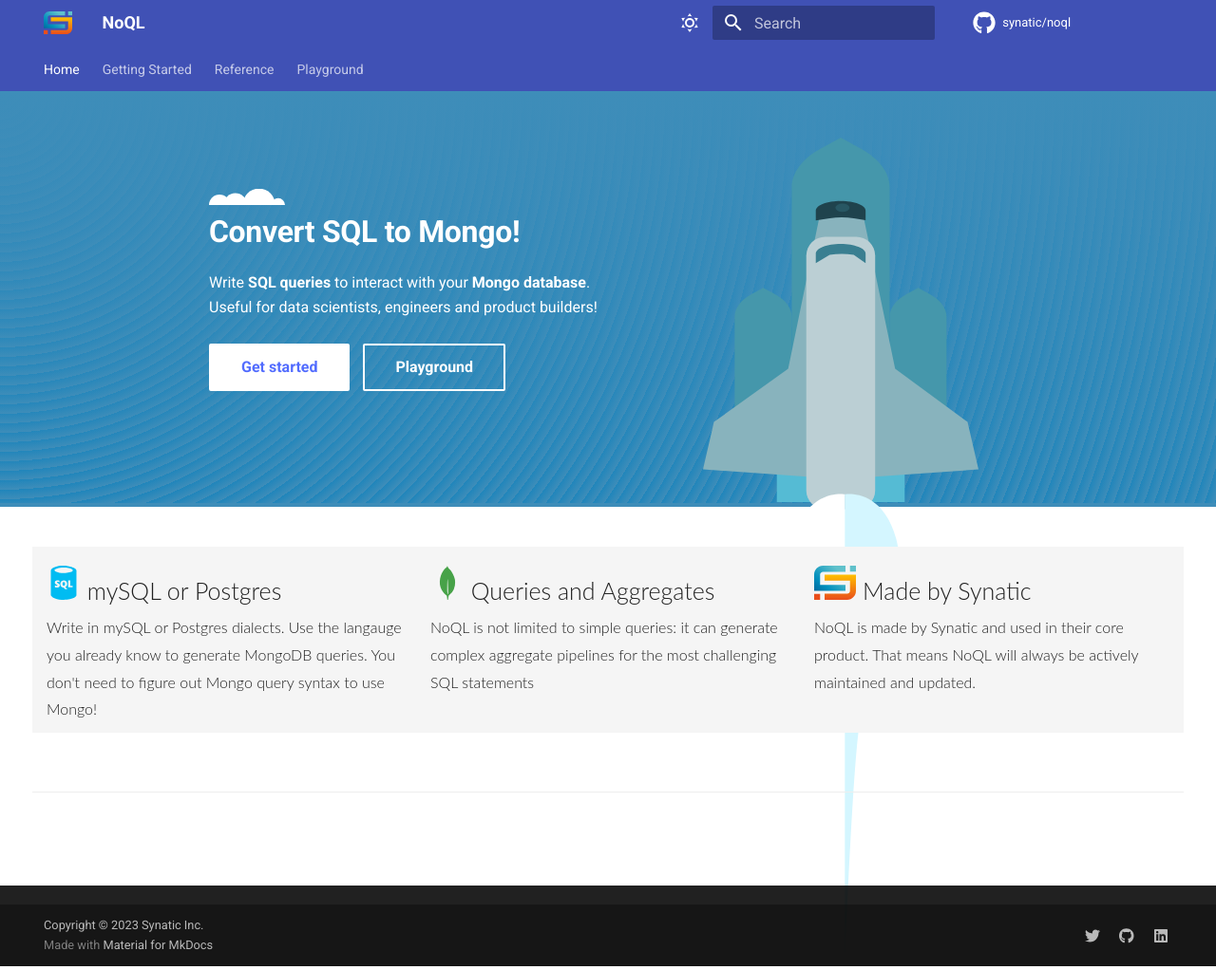
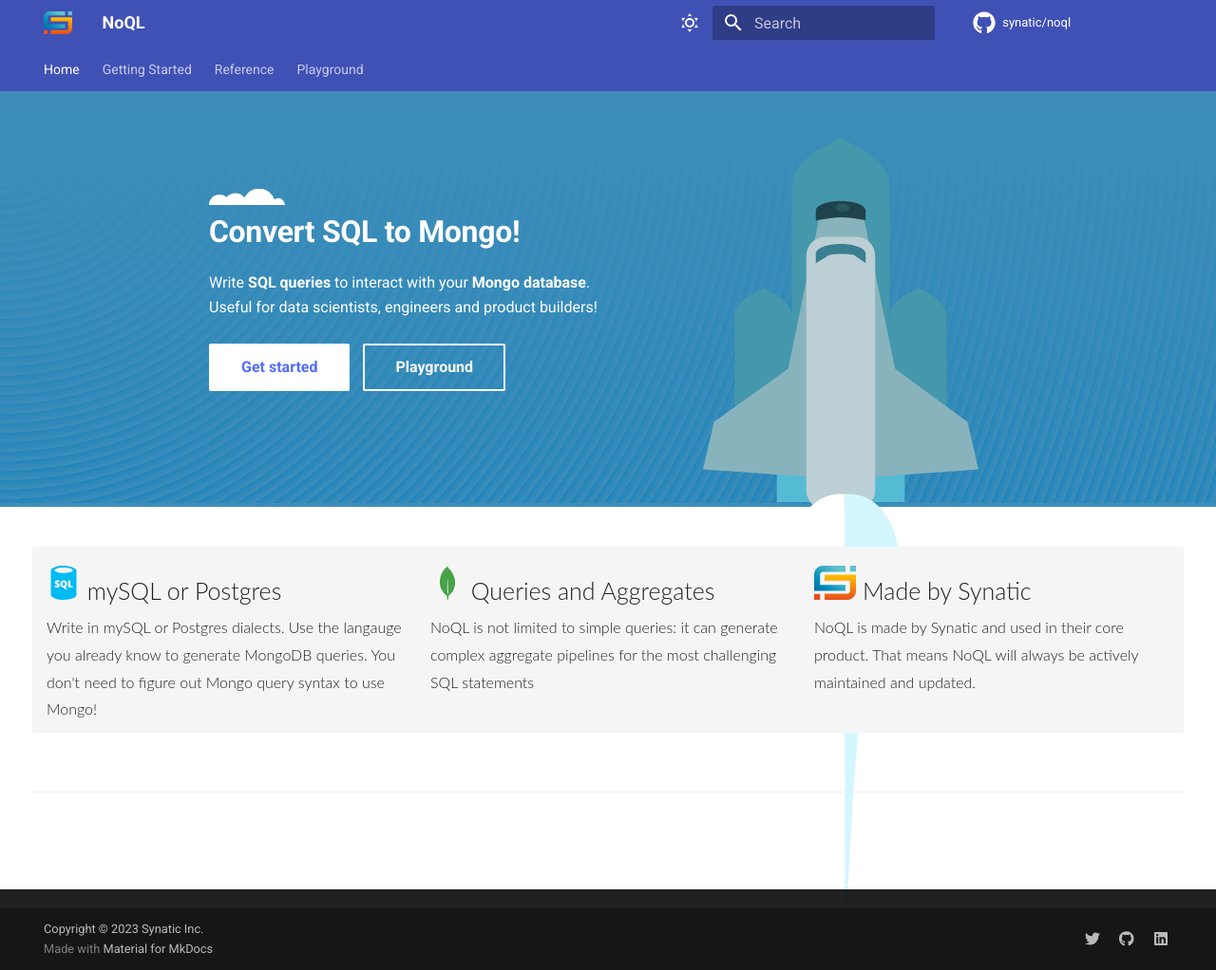
Before and after one commit to synatic/noql, an MkDocs documentation site: the page built from docs/docs/index.md, in a window 1280 px wide and 1022 px high. Shown: the whole window at 95% size. Built offline with MkDocs 1.6.1 and Material for MkDocs 9.7.7, drawn with Linux system fonts in a browser that asks for light colours; a script that is not in the unit is left out; comment, search, counter and statistics services are not loaded.

Commit message:
fix footer on home page

```diff
--- a/docs/docs/overrides/home.html
+++ b/docs/docs/overrides/home.html
@@ -51,8 +51,6 @@
         background-size: 20px 35px;
         background-position: 0 0, 0 0, 10px 18px, 10px 18px, 0 0, 10px 18px; */
     }
-
-
 
 
 
@@ -323,7 +321,7 @@
 {% endblock %}
 {% block footer %}
 
-<footer class="md-footer">
+<footer class="md-footer" style="position:fixed; width: 100%; bottom:0px;">
 
     <div class="md-footer-meta md-typeset">
         <div class="md-footer-meta__inner md-grid">
```
